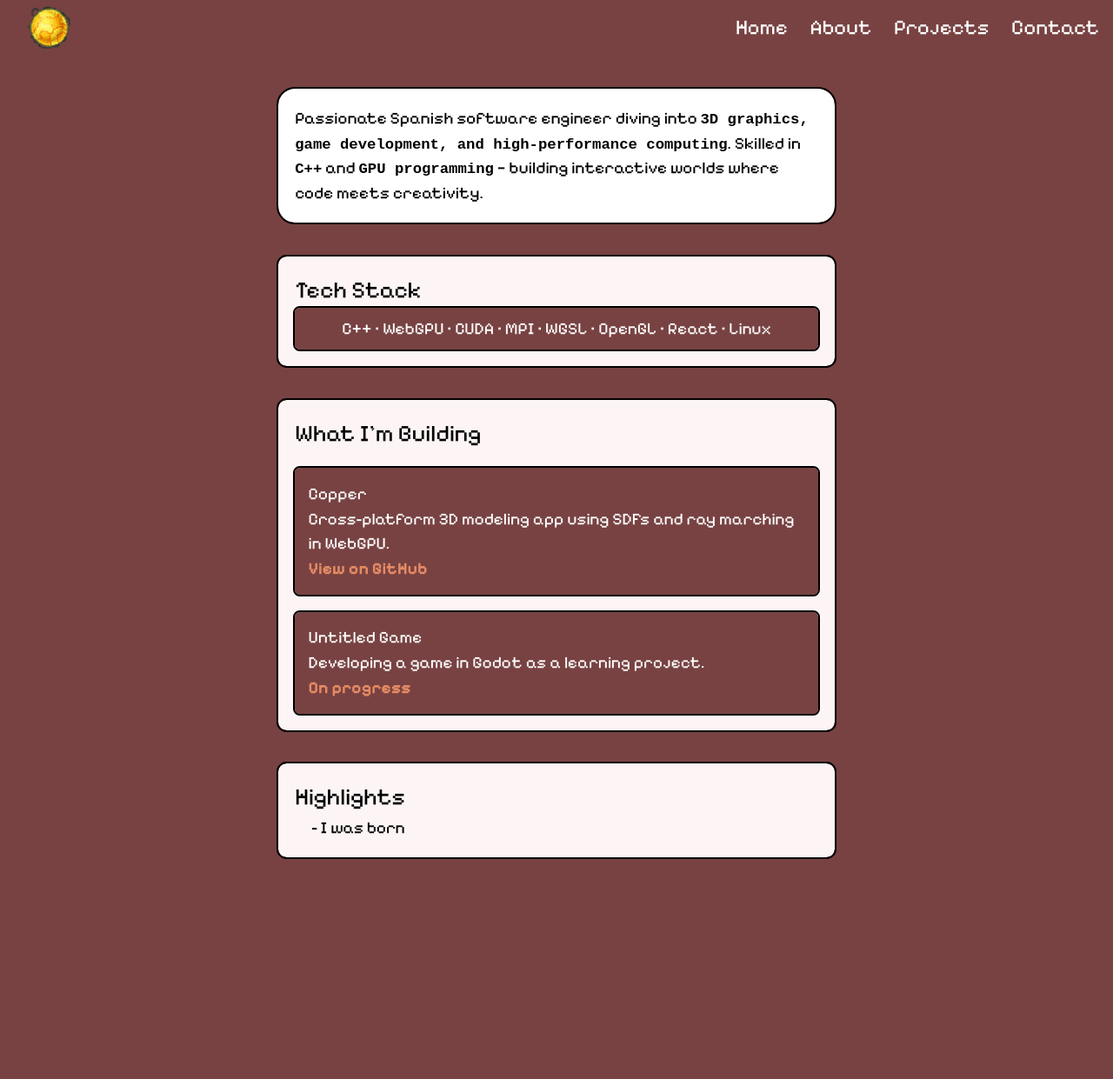
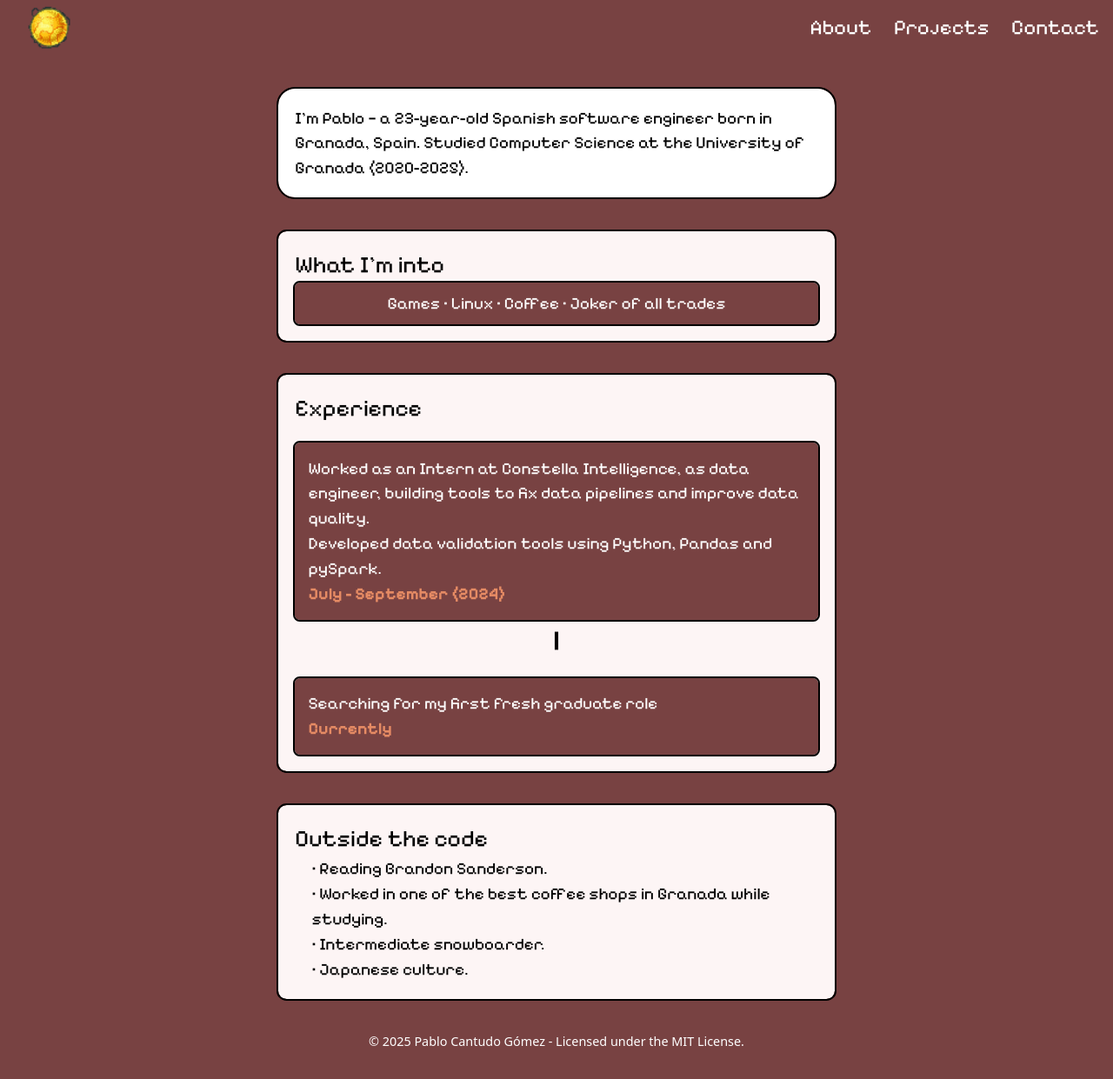
Before and after one commit to pabloxeo/mainframe, a Vue app: page /mainframe/about in a window 1280 px wide. Before the commit this address led to /mainframe/. Shown: the whole page at 87% size. Before the commit the page ends 1024 px from the top, so only its background shows below. Built offline with nearby package versions, Linux system fonts and the light colour scheme.

Commit message:
Addes about

```diff
--- a/components.d.ts
+++ b/components.d.ts
@@ -8,6 +8,7 @@ export {}
 /* prettier-ignore */
 declare module 'vue' {
   export interface GlobalComponents {
+    Footer: typeof import('./src/components/Footer.vue')['default']
     Hero: typeof import('./src/components/Hero.vue')['default']
     Loading: typeof import('./src/components/Loading.vue')['default']
     NavBar: typeof import('./src/components/NavBar.vue')['default']
--- a/src/App.vue
+++ b/src/App.vue
@@ -1,5 +1,6 @@
 <script setup>
 import NavBar from './components/NavBar.vue'
+import Footer from './components/Footer.vue'
 import { ref } from 'vue'
 
 const isLoading = ref(true)
@@ -13,4 +14,5 @@ setTimeout(() => {
   <Loading v-if="isLoading" />
   <NavBar v-if="!isLoading" />
   <router-view v-if="!isLoading" />
+  <Footer v-if="!isLoading" />
 </template>
--- /dev/null
+++ b/src/components/Footer.vue
@@ -0,0 +1,27 @@
+<template>
+  <footer class="footer">
+    <div class="license">
+      &copy; 2025 Pablo Cantudo Gómez - Licensed under the MIT License.
+    </div>
+  </footer>
+</template>
+
+<script>
+export default {
+  name: 'Footer'
+}
+</script>
+
+<style scoped>
+.footer {
+  width: 100%;
+  text-align: center;
+  margin-bottom: 2rem;
+  color: white;
+  position: relative;
+  bottom: 0;
+}
+.license {
+  font-size: 0.9rem;
+}
+</style>
--- a/src/components/Hero.vue
+++ b/src/components/Hero.vue
@@ -1,8 +1,8 @@
 <template>
   <div class="container">
     <div>
-      Passionate Spanish software engineer diving into <b>3D graphics, game development, and high-performance computing</b>.
-      Skilled in <b>C++</b> and <b>GPU programming</b> — building interactive worlds where code meets creativity.
+      Passionate Spanish software engineer diving into 3D graphics, game development, and high-performance computing.
+      Skilled in C++ and GPU programming — building interactive worlds where code meets creativity.
     </div>
   </div>
 
@@ -10,13 +10,15 @@
   <div class="section">
     <h2>Tech Stack</h2>
     <div class="stack">
-      C++ • WebGPU • CUDA • MPI • WGSL • OpenGL • React • Linux
+      C++ • WebGPU • MPI • WGSL • OpenGL • Linux • Godot
+      <br />
+      VueJS • JavaScript • Python • CMake • Git
     </div>
   </div>
 
   <!-- Current Projects -->
   <div class="section">
-    <h2>What I'm Building</h2>
+    <h2>Projects</h2>
     <div class="project-card">
       <h3>Copper</h3>
       <p>Cross-platform 3D modeling app using SDFs and ray marching in WebGPU.</p>
@@ -33,7 +35,8 @@
   <div class="section">
     <h2>Highlights</h2>
     <ul>
-      <li>- I was born</li>
+      <li>- 2nd place national university Valorant tournament.</li>
+      <li>- Really good at making coffee.</li>
     </ul>
   </div>
 </template>
--- a/src/components/NavBar.vue
+++ b/src/components/NavBar.vue
@@ -35,14 +35,12 @@ onUnmounted(() => {
 
 <template>
     <div :class="['header', '']">
-        <img :src="imageSrc" alt="xeo logo" id="switch" />
-
+        <router-link class="goto" to="/home"><img :src="imageSrc" alt="xeo logo" id="switch" /></router-link>
         <!-- Hamburger icon for mobile -->
         <img :src="menuSrc" class="hamburger" @click="toggleMenu"></img>
 
         <!-- Navigation links -->
         <div class="links" :class="{ 'mobile-hidden': !showLinks } " @click="toggleMenu">
-            <router-link class="goto" to="/home">Home</router-link>
             <router-link class="goto" to="/about">About</router-link>
             <router-link class="goto" to="/projects">Projects</router-link>
             <router-link class="goto" to="/contact">Contact</router-link>
--- a/src/router.js
+++ b/src/router.js
@@ -2,9 +2,11 @@ import { createRouter, createWebHistory } from 'vue-router'
 import Home from './views/Home.vue'
 import Projects from './views/Projects.vue'
 import Contact from './views/Contact.vue'
+import About from './views/About.vue'
 
 const routes = [
   { path: '/', component: Home },
+  { path: '/about', component: About },
   { path: '/projects', component: Projects },
   { path: '/contact', component: Contact },
   { path: '/:pathMatch(.*)*', redirect: '/' }, // Redirect to home for unmatched routes
--- /dev/null
+++ b/src/views/About.vue
@@ -0,0 +1,117 @@
+<template>
+	<div class="container">
+		<div>
+			I'm Pablo — a 23-year-old Spanish software engineer born in Granada, Spain. Studied Computer Science at the University of Granada (2020-2025).
+		</div>
+	</div>
+
+	<div class="section">
+		<h2>What I'm into</h2>
+		<div class="stack">
+			Games • Linux • Coffee • Joker of all trades
+		</div>
+	</div>
+
+	<div class="section">
+		<h2>Experience</h2>
+		<div class="project-card">
+			<p>
+                Worked as an Intern at Constella Intelligence, as data engineer, building tools to fix data pipelines and improve data quality.
+                <br />
+                Developed data validation tools using Python, Pandas and pySpark.
+			</p>
+			<a> July - September (2024)</a>
+		</div>
+        <p class="separator">|</p>
+        <div class="project-card">
+            <p>Searching for my first fresh graduate role</p>
+            <a>Currently</a>
+        </div>
+    </div>
+
+	<div class="section">
+		<h2>Outside the code</h2>
+		<ul>
+			<li>• Reading Brandon Sanderson.</li>
+            <li>• Worked in one of the best coffee shops in Granada while studying.</li>
+            <li>• Intermediate snowboarder.</li>
+            <li>• Japanese culture.</li>
+		</ul>
+	</div>
+</template>
+
+<style>
+@import url('https://fonts.googleapis.com/css2?family=Pixelify+Sans:wght@400..700&display=swap');
+@import url('https://fonts.googleapis.com/css2?family=VT323&display=swap');
+
+.container {
+	background-color: white;
+	margin: auto;
+	margin-top: 2em;
+	border-radius: 1em;
+	color: black;
+	padding: 1em;
+	font-family: 'Pixelify Sans', sans-serif;
+	font-size: 1.2em;
+	width: 50%;
+	outline: 2px solid black;
+}
+
+b {
+	font-family: 'VT323', monospace;
+	font-size: 0.9em;
+}
+
+.section {
+	margin: 2em auto;
+	width: 50%;
+	background-color: #fdf5f5;
+	padding: 1em;
+	border-radius: 0.5em;
+	outline: 2px solid black;
+	font-family: 'Pixelify Sans', sans-serif;
+	font-size: 1.2em;
+}
+
+.section h2 {
+	margin-top: 0;
+	font-size: 1.4em;
+}
+
+.stack {
+	background-color: #784242;
+	padding: 0.5em;
+	border-radius: 0.3em;
+	color: white;
+	outline: 2px solid black;
+	text-align: center;
+}
+
+.project-card {
+	background-color: #784242;
+	padding: 0.8em;
+	border-radius: 0.3em;
+	color: white;
+	outline: 2px solid black;
+}
+
+.project-card h3 {
+	margin-top: 0;
+}
+
+.project-card a {
+	color: #E68B64;
+	text-decoration: none;
+	font-weight: bold;
+}
+
+.section ul {
+	margin: 0;
+	padding-left: 1em;
+}
+.separator {
+	text-align: center;
+	font-weight: bold;
+	font-size: 2rem;
+}
+</style>
```
